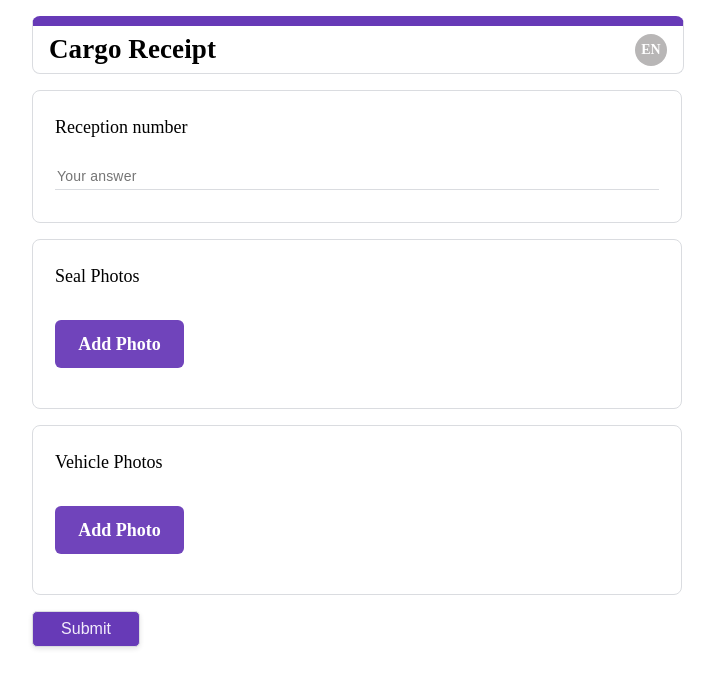
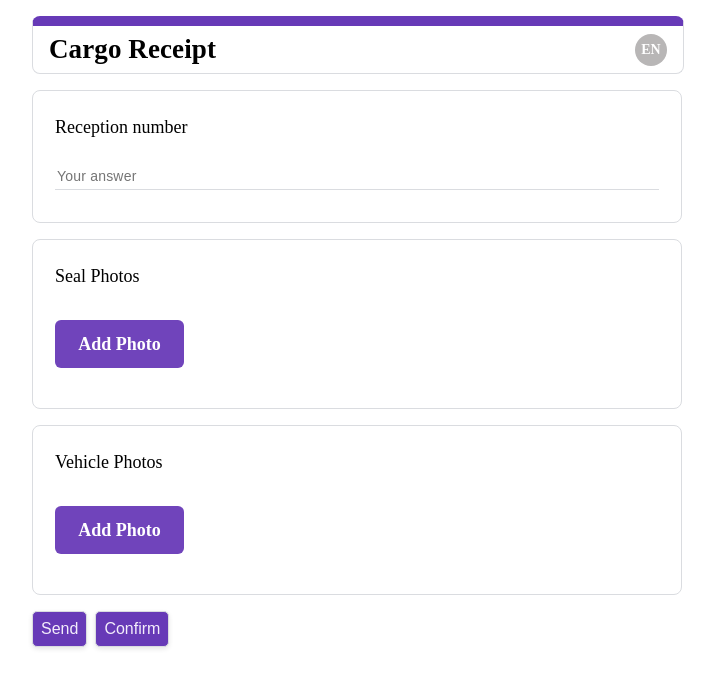
Before and after one commit to Netherly/scaner-form-web, a React (Vite) app: page /form/1 in a window 1280 px wide. Shown: the top 688 px of the page, without its empty margins (283-998 px from the left). Built offline with nearby package versions, Linux system fonts and the light colour scheme.

Commit message:
Update Form1.jsx

```diff
--- a/src/components/FormPages/Form1.jsx
+++ b/src/components/FormPages/Form1.jsx
@@ -4,11 +4,10 @@ import { useTranslation } from "react-i18next";
 import FormHeader from "../../components/FormHeader";
 import { useAuth } from "../../contexts/AuthContext";
 
-
 import "../../styles/FormPages.css";
 
 function Form1({ onSubmit }) {
-  const { clientName } = useAuth();
+  const { clientName, isAdmin, selectedUser, } = useAuth();
   const { t } = useTranslation();
   const navigate = useNavigate();
   const [number, setNumber] = useState("");
@@ -61,13 +60,12 @@ function Form1({ onSubmit }) {
 
     const payload = {
       type: "form1",
-      client: clientName,
+      client: isAdmin && selectedUser ? selectedUser.name : clientName,
       invoice: number,
       sealImages: sealBase64,
       carImages: carBase64,
       discrepancyImages: []
     };
-
     try {
       const res = await fetch("https://scaner-form-proxy.onrender.com/form1", {
         method: "POST",
@@ -80,7 +78,6 @@ function Form1({ onSubmit }) {
       console.log("Результат:", result);
 
       alert("Форма успішно відправлена!");
-      navigate("/forms");
     } catch (err) {
       console.error("Помилка при відправці:", err);
       alert("Сталася помилка під час відправки форми.");
@@ -88,7 +85,12 @@ function Form1({ onSubmit }) {
       setIsSubmitting(false);
     }
   };
-
+  const handleConfirm = () => {
+    setNumber("");
+    setSealPhotos([]);
+    setCarPhotos([]);
+    navigate("/forms");
+  };
 
   return (
     <form onSubmit={handleSubmit} className="submit-form-container">
@@ -140,9 +142,19 @@ function Form1({ onSubmit }) {
         {renderPreview(carPhotos, setCarPhotos)}
       </div>
 
-      <button type="submit" className="submit-button-single" disabled={isSubmitting}>
-        {isSubmitting ? t("form1.sending") : t("form1.submit")}
-      </button>
+      <div className="form-buttons">
+        <button type="submit" className="submit-button" disabled={isSubmitting}>
+          {isSubmitting ? t("form1.sending") : t("form2.submit")}
+        </button>
+        <button
+          type="button"
+          onClick={handleConfirm}
+          className="submit-button"
+          disabled={isSubmitting}
+        >
+          {t("form2.confirm")}
+        </button>
+      </div>
 
     </form>
   );
```
